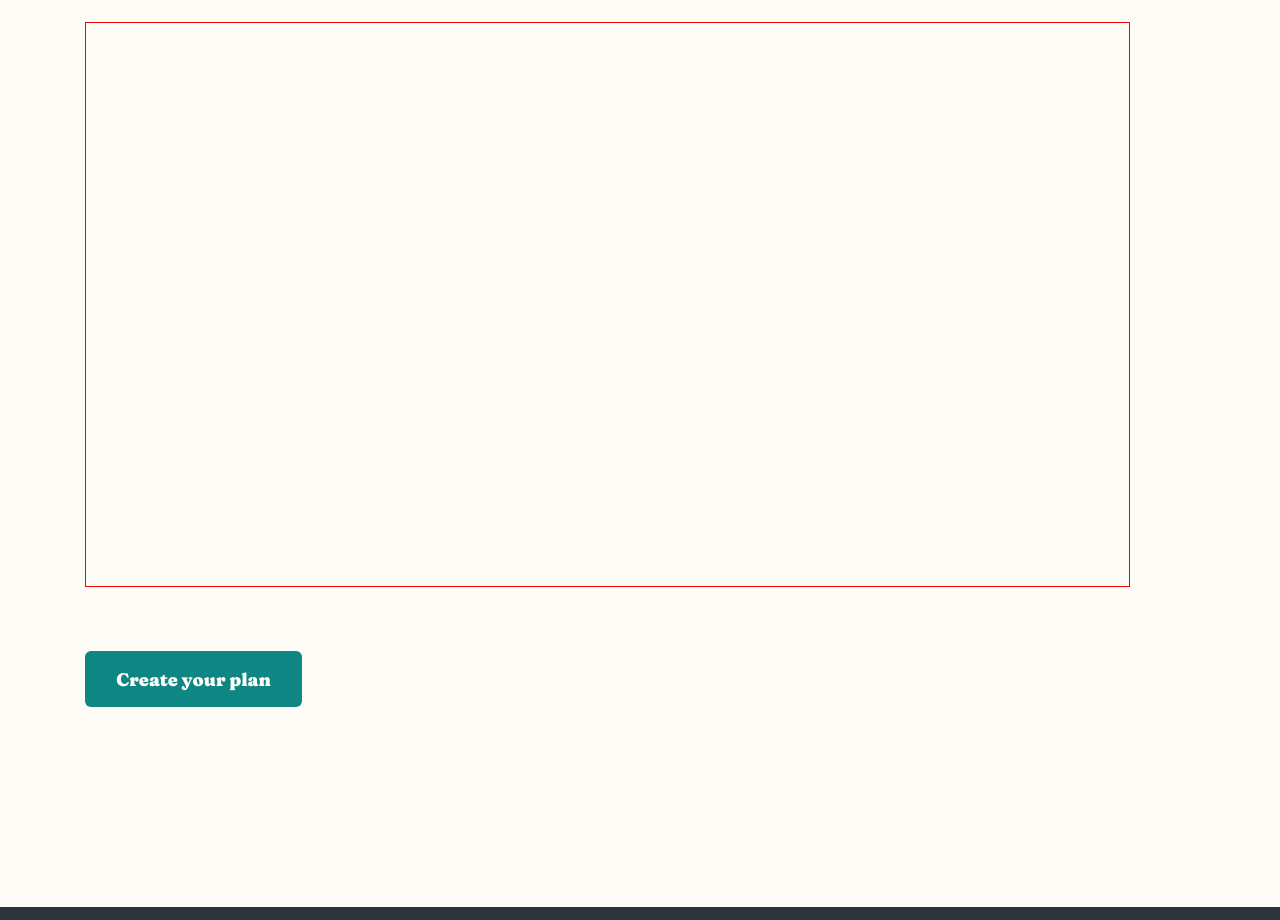
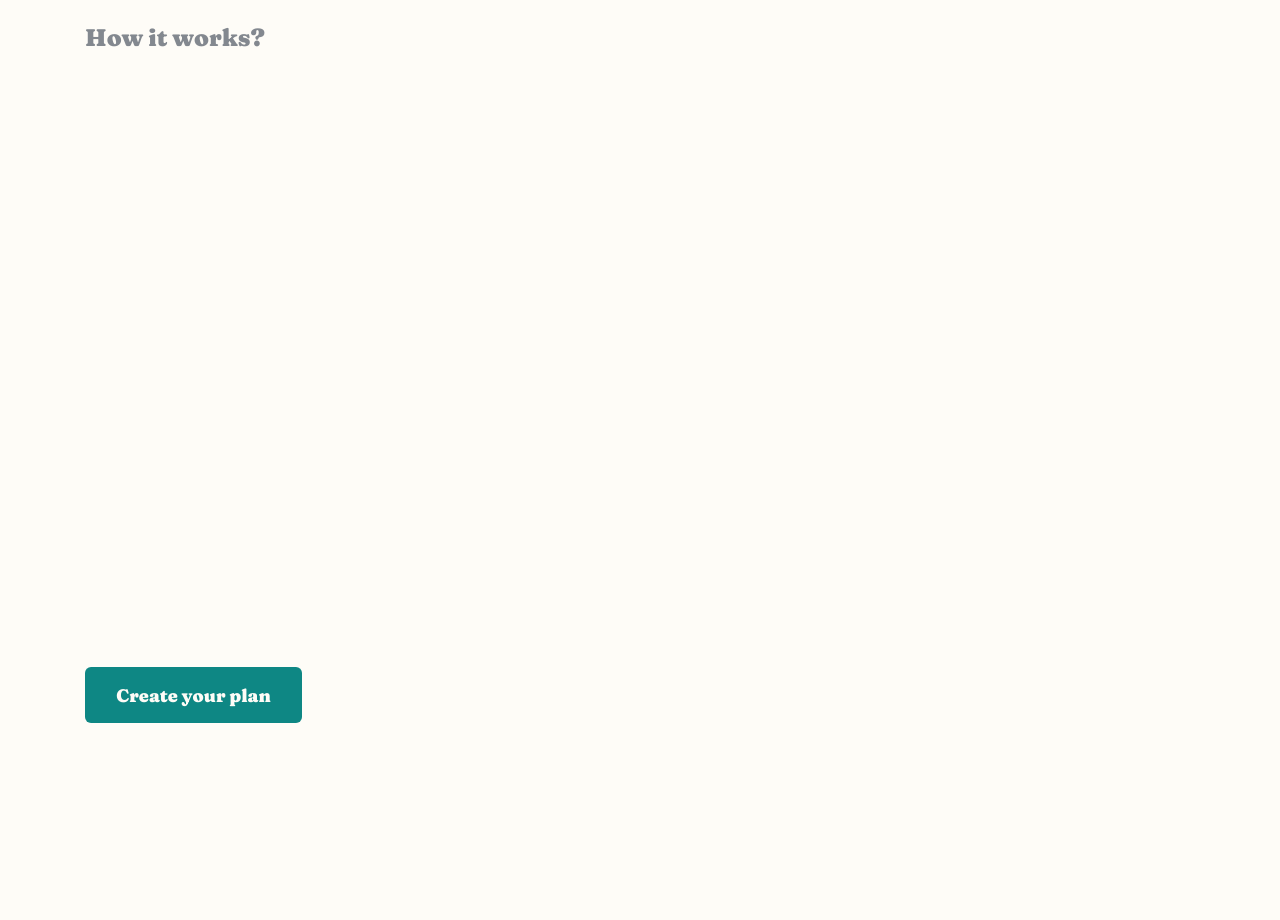
Before and after one commit to danielopq/Coffeeroasters, a React (Vite) app: page / in a window 1280 px wide. Shown: the part 2480-3400 px from the top of the page. Built offline with nearby package versions, Linux system fonts and the light colour scheme.

Commit message:
home.tsx - how it works label added

```diff
--- a/src/components/home/Home.tsx
+++ b/src/components/home/Home.tsx
@@ -11,7 +11,8 @@ const Home: React.FC = () => {
             <HomeHeader/>
             <HomeCollection/>
             <HomeWhyChooseUs/>
-            <div id="homeHowItWorks"></div>
+            <h4>How it works?</h4>
+            <div className='planSteps'></div>
             <MainButton enable={true} value={'Create your plan'}/>
             <Footer />
         </main>
--- a/src/components/home/home.css
+++ b/src/components/home/home.css
@@ -1,12 +1,17 @@
-#homeHowItWorks {
+.planSteps {
     width: 1045px;
-    height: 565px;
+    height: 453px;
+    margin: 80px 0px 0px 85px;
+    align-self: flex-start;
+}
+
+#home>h4 {
     margin: 200px 0px 0px 85px;
+    color: var(--grey);
     align-self: flex-start;
-    border: solid 1px red
 }
 
 #home>button {
     align-self: flex-start;
-    margin: 64px 0px 200px 85px;
+    margin: 80px 0px 200px 85px;
 }
--- a/src/components/home/homeWhyChooseUs/HomeWhyChooseUs.tsx
+++ b/src/components/home/homeWhyChooseUs/HomeWhyChooseUs.tsx
@@ -33,7 +33,6 @@ const HomeWhyChooseUs = () => {
                 </div>
             </div>
         </>
-
     )
 }
 export default HomeWhyChooseUs;
```
